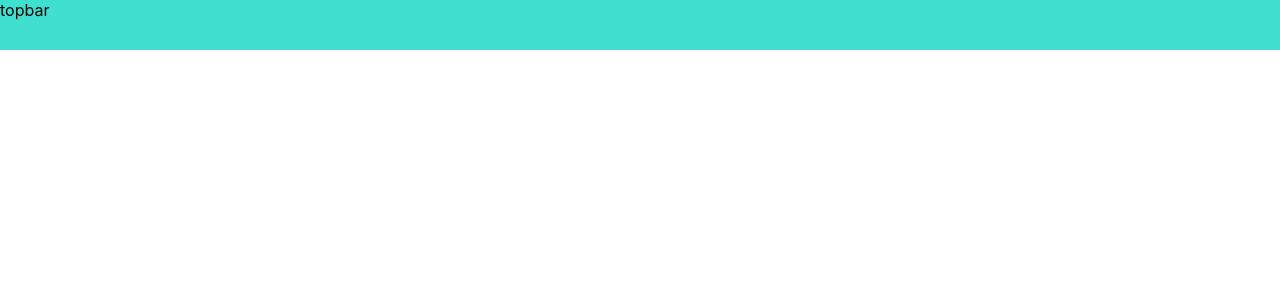
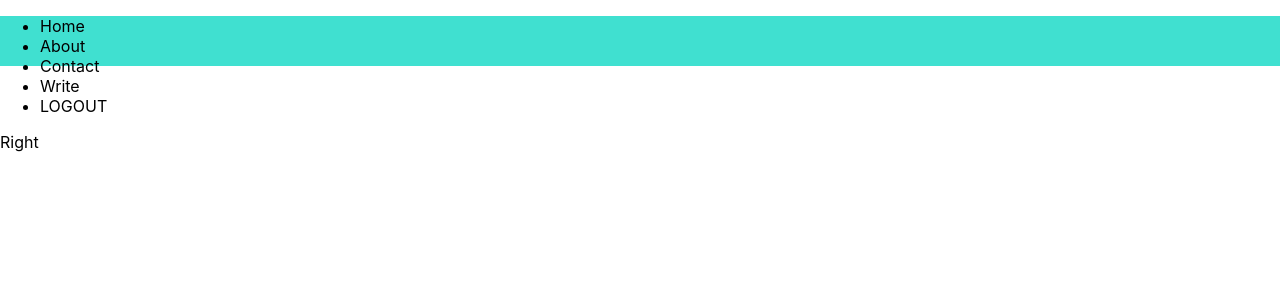
Before and after one commit to hrakad/MyBlog, a React (Create React App) app in the folder blog/: page / in a window 1280 px wide. Shown: the top 300 px of the page. Built offline with nearby package versions, Linux system fonts and the light colour scheme.

Commit message:
Add some icons for the toplift and some text for the topCenter

```diff
--- a/blog/src/topbar/TopBar.jsx
+++ b/blog/src/topbar/TopBar.jsx
@@ -3,7 +3,22 @@ import "./topbar.css"
 export default function TopBar() {
   return (
     <div className="topbar">
-      topbar
+      <div className="topLeft">
+      <i class="fa-brands fa-facebook"></i>
+      <i class="fa-brands fa-twitter"></i>
+      <i class="fa-brands fa-tiktok"></i>
+      <i class="fa-brands fa-instagram-square"></i>
+      </div>
+      <div className="topCenter">
+        <ul className="topList">
+          <li className="topListItem">Home</li>
+          <li className="topListItem">About</li>
+          <li className="topListItem">Contact</li>
+          <li className="topListItem">Write</li>
+          <li className="topListItem">LOGOUT</li>
+        </ul>
+      </div>
+      <div className="topRight">Right</div>
     </div>
   )
 }
```
